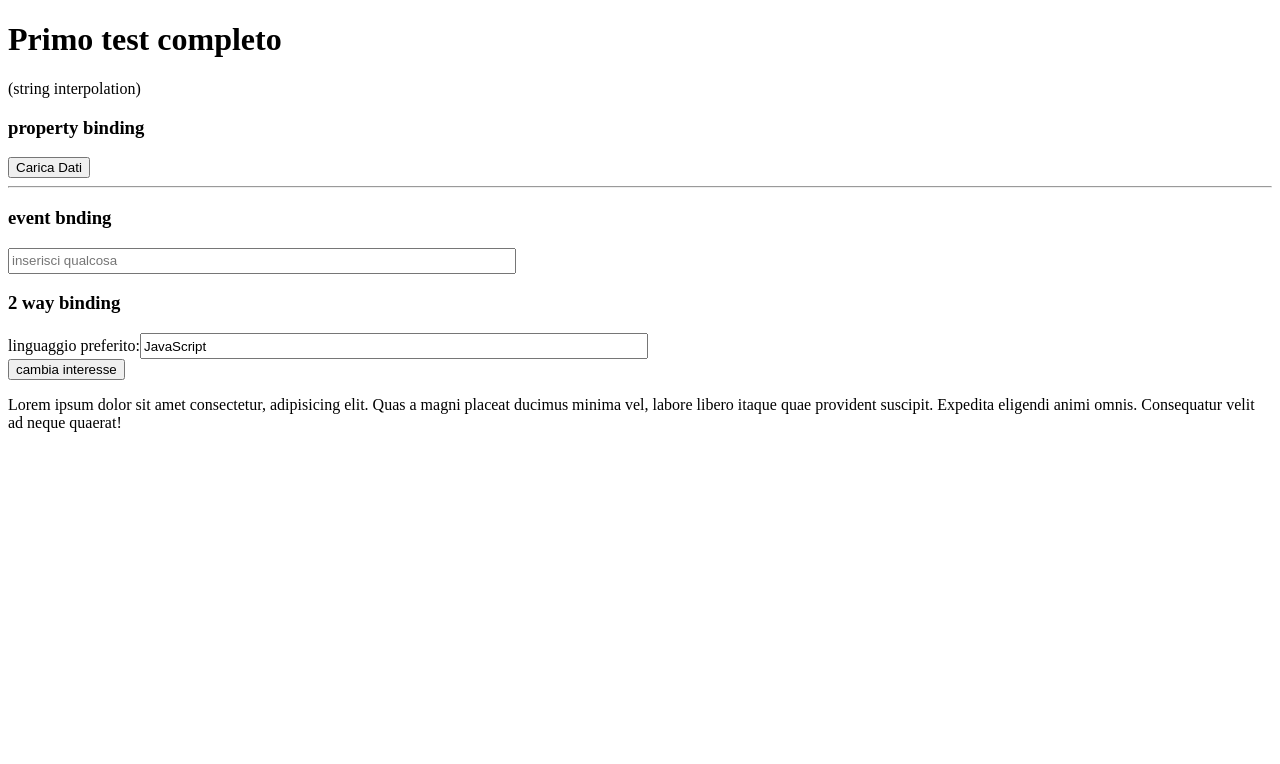
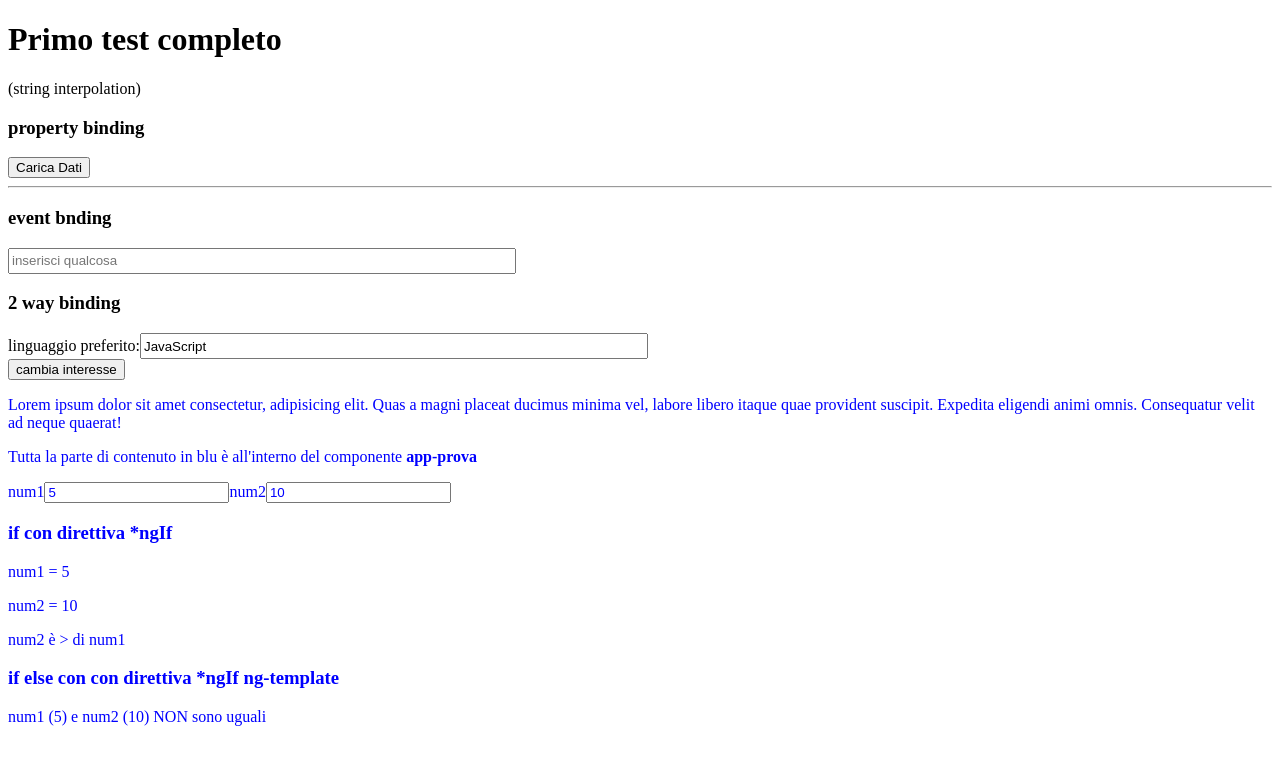
Before and after one commit to daniepa/ng-test-app, an Angular app: page / in a window 1280 px wide. Shown: the top 764 px of the page. Built offline with nearby package versions, Linux system fonts and the light colour scheme.

Commit message:
add 2-way binding on prova, add style on prova, add ngIf directive with ng-template

```diff
--- a/src/app/prova/prova.component.css
+++ b/src/app/prova/prova.component.css
@@ -0,0 +1,3 @@
+* {
+  color: blue;
+}
--- a/src/app/prova/prova.component.html
+++ b/src/app/prova/prova.component.html
@@ -1 +1,28 @@
 <p>{{ lorem }}</p>
+<p>Tutta la parte di contenuto in blu è all'interno del componente <b>app-prova</b></p>
+
+<label>num1</label>
+<input type="number" [(ngModel)]="num1">
+<label>num2</label>
+<input type="number" [(ngModel)]="num2">
+
+<h3>if con direttiva *ngIf</h3>
+<p>num1 = {{num1}}</p>
+<p>num2 = {{num2}}</p>
+<p *ngIf="num1 > num2">num1 è > di num2</p> <!-- questo non è verificato quindi non viene stampato -->
+<p *ngIf="num2 > num1">num2 è > di num1</p>
+
+
+<h3>if else con con direttiva *ngIf ng-template</h3>
+
+<p *ngIf="num1 != num2; then bloccoIf else bloccoElse"></p>
+<ng-template #bloccoIf>
+  <p>
+    num1 ({{num1}}) e num2 ({{num2}}) NON sono uguali
+  </p>
+</ng-template>
+<ng-template #bloccoElse>
+  <p>
+    num1 ({{num1}}) e num2 ({{num2}}) sono uguali
+  </p>
+</ng-template>
--- a/src/app/prova/prova.component.ts
+++ b/src/app/prova/prova.component.ts
@@ -13,6 +13,9 @@ export class ProvaComponent implements OnInit {
     minima vel, labore libero itaque quae provident suscipit. Expedita eligendi animi omnis. Consequatur
     velit ad neque quaerat!`;
 
+  num1 : number = 5;
+  num2 : number = 10;
+
   ngOnInit() {
   }
 
```
